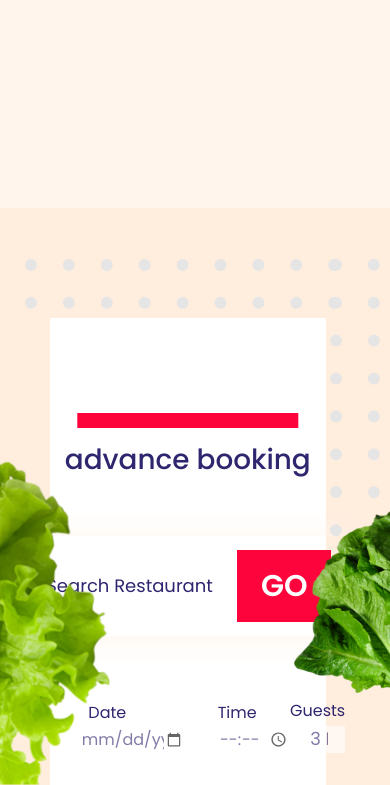
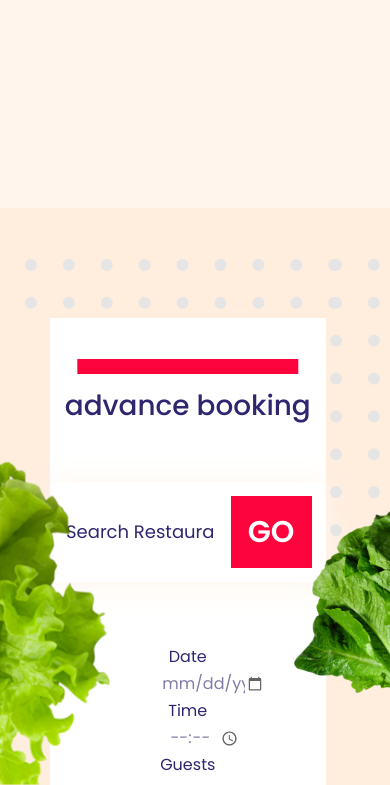
Before and after one commit to KimVictor2410/Expice-Restaurant-Template, a plain HTML site: page index.html in a window 390 px wide. Shown: the part 2533-3318 px from the top of the page. Drawn offline with nearby package versions, Linux system fonts and the light colour scheme; a web font is replaced by a local one.

Commit message:
expice-2

```diff
--- a/css/main.css
+++ b/css/main.css
@@ -919,6 +919,9 @@
     left: -120px;
     height: unset;
   }
+  .content--info--info .data{
+    flex-direction: column;
+  }
 }
 @media (max-width: 575.9px) {
   .header-right{
```
